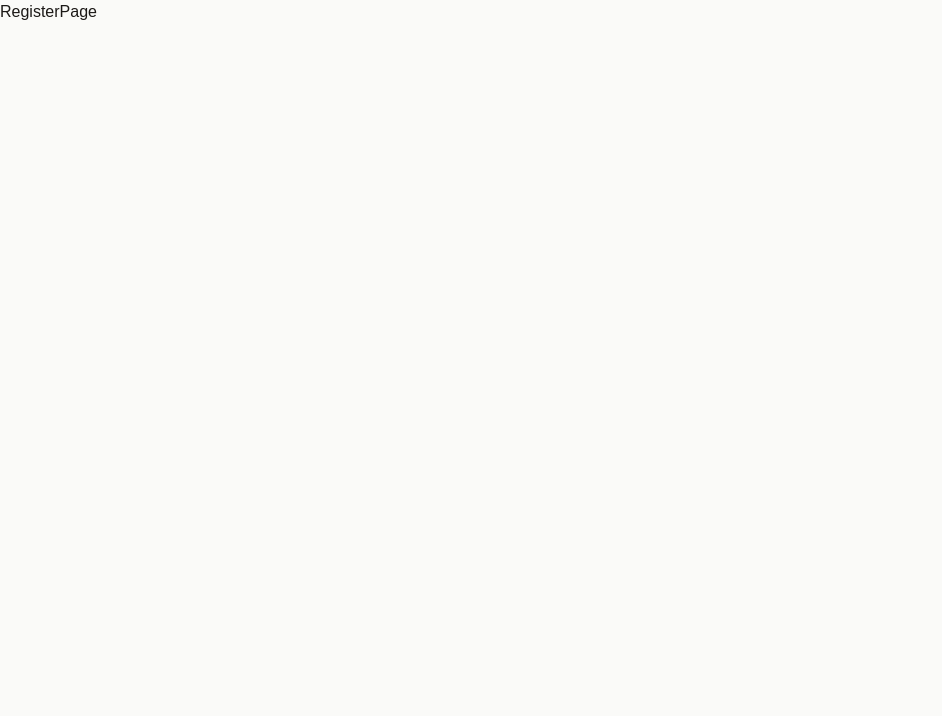
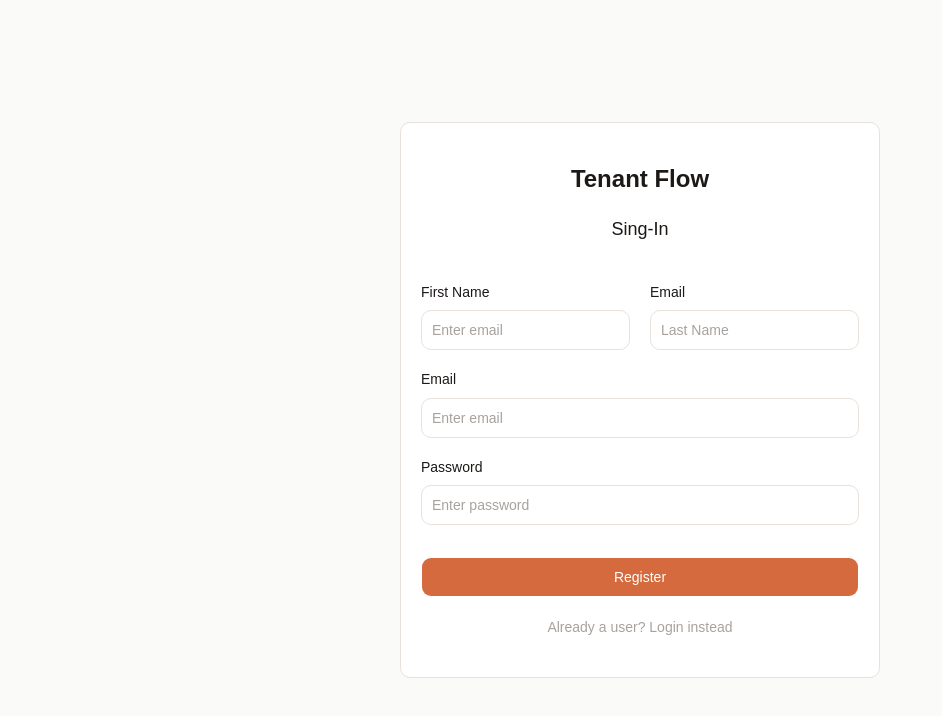
Before and after one commit to shailendrapawar/tenant-flow, a React (Vite) app in the folder frontend/: page /auth/register in a window 1280 px wide. Shown: the top 716 px of the page, without its empty margins (0-942 px from the left). Built offline with nearby package versions, Linux system fonts and the light colour scheme.

Commit message:
added:register-page

```diff
--- a/frontend/src/features/auth/components/LoginForm.tsx
+++ b/frontend/src/features/auth/components/LoginForm.tsx
@@ -11,8 +11,10 @@ import { Controller, useForm } from "react-hook-form"
 import * as z from "zod"
 import { loginFormSchema } from "../schemas/loginSchema"
 import { zodResolver } from "@hookform/resolvers/zod"
+import { useNavigate } from "react-router-dom"
 
 const LoginForm = () => {
+  const navigate = useNavigate()
   const form = useForm<z.infer<typeof loginFormSchema>>({
     resolver: zodResolver(loginFormSchema),
     defaultValues: {
@@ -80,6 +82,9 @@ const LoginForm = () => {
           Login
         </Button>
       </form>
+      <p className="text-sm text-muted-foreground hover:text-primary text-center cursor-pointer"
+        onClick={() => navigate("/auth/register")}
+      >New user? Register here</p>
     </div>
   )
 }
--- /dev/null
+++ b/frontend/src/features/auth/components/RegisterForm.tsx
@@ -0,0 +1,132 @@
+import { Field, FieldError, FieldGroup, FieldLabel } from "@/components/ui/field"
+import { Controller, useForm } from "react-hook-form"
+import type z from "zod"
+import { loginFormSchema } from "../schemas/loginSchema"
+import { zodResolver } from "@hookform/resolvers/zod"
+import { Input } from "@/components/ui/input"
+import { Button } from "@/components/ui/button"
+import { registerFormSchema } from "../schemas/registerSchema"
+import { useNavigate } from "react-router-dom"
+
+const RegisterForm = () => {
+
+    const navigate = useNavigate()
+    const form = useForm<z.infer<typeof registerFormSchema>>({
+        resolver: zodResolver(registerFormSchema),
+        defaultValues: {
+            firstName: "",
+            lastName: "",
+            email: "",
+            password: "",
+        },
+    })
+
+    const handleRegister = (data: z.infer<typeof loginFormSchema>) => {
+        console.log(data)
+    }
+    return (
+        <div className="border-bg-foreground flex w-full max-w-120 flex-col gap-5 rounded-lg border bg-card px-5 py-10">
+            <h1 className="text-center text-2xl font-bold">Tenant Flow</h1>
+            <h3 className="text-center text-lg">Sing-In</h3>
+
+            <form
+                className="mt-5 flex h-auto w-full flex-col gap-8 "
+                onSubmit={form.handleSubmit(handleRegister)}
+            >
+                <FieldGroup>
+                    <div className="flex gap-5">
+                        <Controller
+                            name="firstName"
+                            control={form.control}
+                            render={({ field, fieldState }) => (
+                                <Field>
+                                    <FieldLabel htmlFor={field.name}>First Name</FieldLabel>
+                                    <Input
+                                        className="h-10"
+                                        id={field.name}
+                                        placeholder="Enter email"
+                                        type="text"
+                                        {...field}
+                                    />
+                                    {/* <FieldDescription>Provide your email</FieldDescription> */}
+                                    {fieldState.invalid && (
+                                        <FieldError errors={[fieldState.error]} />
+                                    )}
+                                </Field>
+                            )}
+                        />
+                        <Controller
+                            name="lastName"
+                            control={form.control}
+                            render={({ field, fieldState }) => (
+                                <Field>
+                                    <FieldLabel htmlFor={field.name}>Email</FieldLabel>
+                                    <Input
+                                        className="h-10"
+                                        id={field.name}
+                                        placeholder="Last Name"
+                                        type="text"
+                                        {...field}
+                                    />
+                                    {/* <FieldDescription>Provide your email</FieldDescription> */}
+                                    {fieldState.invalid && (
+                                        <FieldError errors={[fieldState.error]} />
+                                    )}
+                                </Field>
+                            )}
+                        />
+
+                    </div>
+                    <Controller
+                        name="email"
+                        control={form.control}
+                        render={({ field, fieldState }) => (
+                            <Field>
+                                <FieldLabel htmlFor={field.name}>Email</FieldLabel>
+                                <Input
+                                    className="h-10"
+                                    id={field.name}
+                                    placeholder="Enter email"
+                                    type="email"
+                                    {...field}
+                                />
+                                {/* <FieldDescription>Provide your email</FieldDescription> */}
+                                {fieldState.invalid && (
+                                    <FieldError errors={[fieldState.error]} />
+                                )}
+                            </Field>
+                        )}
+                    />
+                    <Controller
+                        name="password"
+                        control={form.control}
+                        render={({ field, fieldState }) => (
+                            <Field>
+                                <FieldLabel htmlFor={field.name}>Password</FieldLabel>
+                                <Input
+                                    className="h-10"
+                                    id={field.name}
+                                    placeholder="Enter password"
+                                    type="password"
+                                    {...field}
+                                />
+                                {/* <FieldDescription>Provide your password</FieldDescription> */}
+                                {fieldState.invalid && (
+                                    <FieldError errors={[fieldState.error]} />
+                                )}
+                            </Field>
+                        )}
+                    />
+                </FieldGroup>
+                <Button type="submit" className="h-10 hover:bg-primary/90">
+                    Register
+                </Button>
+            </form>
+
+            <p className="text-sm text-muted-foreground hover:text-primary text-center cursor-pointer"
+                onClick={() => navigate("/auth/login")}
+            >Already a user? Login instead</p>
+        </div>
+    )
+}
+export default RegisterForm
--- a/frontend/src/features/auth/pages/RegisterPage.tsx
+++ b/frontend/src/features/auth/pages/RegisterPage.tsx
@@ -1,7 +1,10 @@
 import React from "react"
+import RegisterForm from "../components/RegisterForm"
 
 const RegisterPage = () => {
-  return <div>RegisterPage</div>
+  return <main className="flex h-full w-full items-center justify-center px-4">
+    <RegisterForm />
+  </main>
 }
 
 export default RegisterPage
--- /dev/null
+++ b/frontend/src/features/auth/schemas/registerSchema.tsx
@@ -0,0 +1,7 @@
+import * as z from "zod"
+export const registerFormSchema = z.object({
+    firstName: z.string().min(3, "min 3 length"),
+    lastName: z.string().min(3, "min 3 length"),
+    email: z.email("Invalid email address"),
+    password: z.string().min(4, "Invalid password length"),
+})
```
Also changed, not shown: 1 other file (tests, documents, lock files or other folders).
